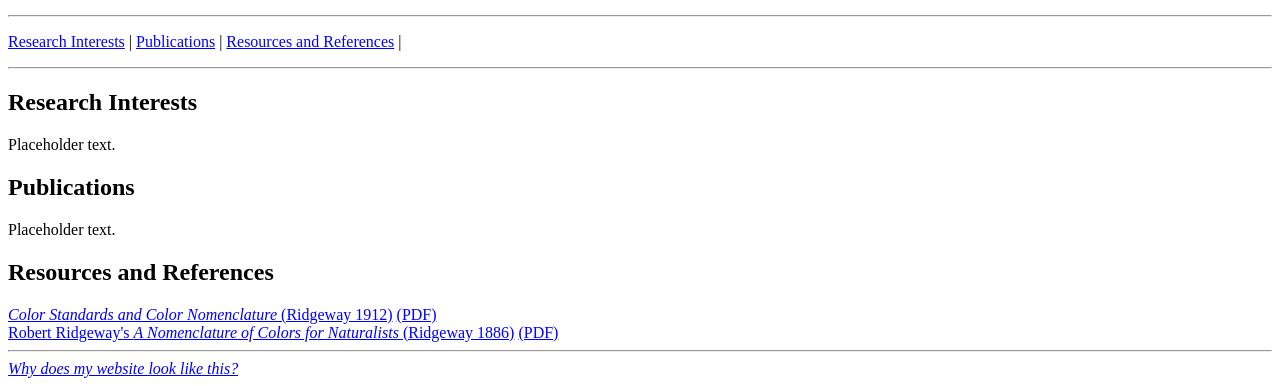
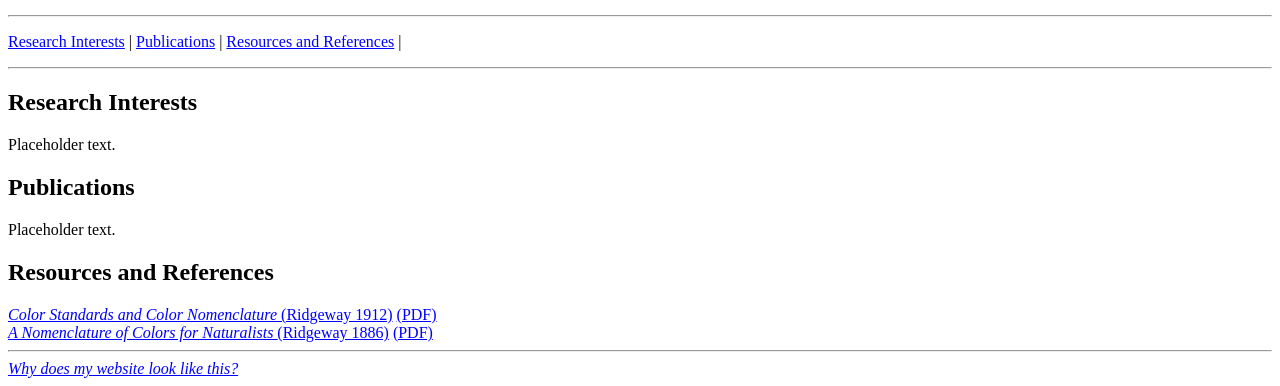
Before and after one commit to vicensvc/vicensvc.github.io, a plain HTML site: page index.html in a window 1280 px wide. Shown: the part 474-860 px from the top of the page. Drawn offline with Linux system fonts and the light colour scheme.

Commit message:
Update index.html

```diff
--- a/index.html
+++ b/index.html
@@ -38,7 +38,7 @@
 
   <h2 id="Resources and References">Resources and References</h2>
     <a href="https://www.columbia.edu/cu/lweb/digital/collections/cul/texts/ldpd_8627102_000/index.html"> <i>Color Standards and Color Nomenclature </i>(Ridgeway 1912)</a> <a href="assets/ldpd_8627102_000.pdf" target="_blank">(PDF)</a><br>
-    <a href="https://library.si.edu/digital-library/book/nomenclatureofc00ridg">Robert Ridgeway's <i>A Nomenclature of Colors for Naturalists </i>(Ridgeway 1886)</a> <a href="assets/nomenclatureofc00ridg.pdf" target="_blank">(PDF)</a><br>
+    <a href="https://library.si.edu/digital-library/book/nomenclatureofc00ridg"> <i>A Nomenclature of Colors for Naturalists </i>(Ridgeway 1886)</a> <a href="assets/nomenclatureofc00ridg.pdf" target="_blank">(PDF)</a><br>
 
   <hr>
   <a href="inspiration.html"><em>Why does my website look like this?</em></a>
```
